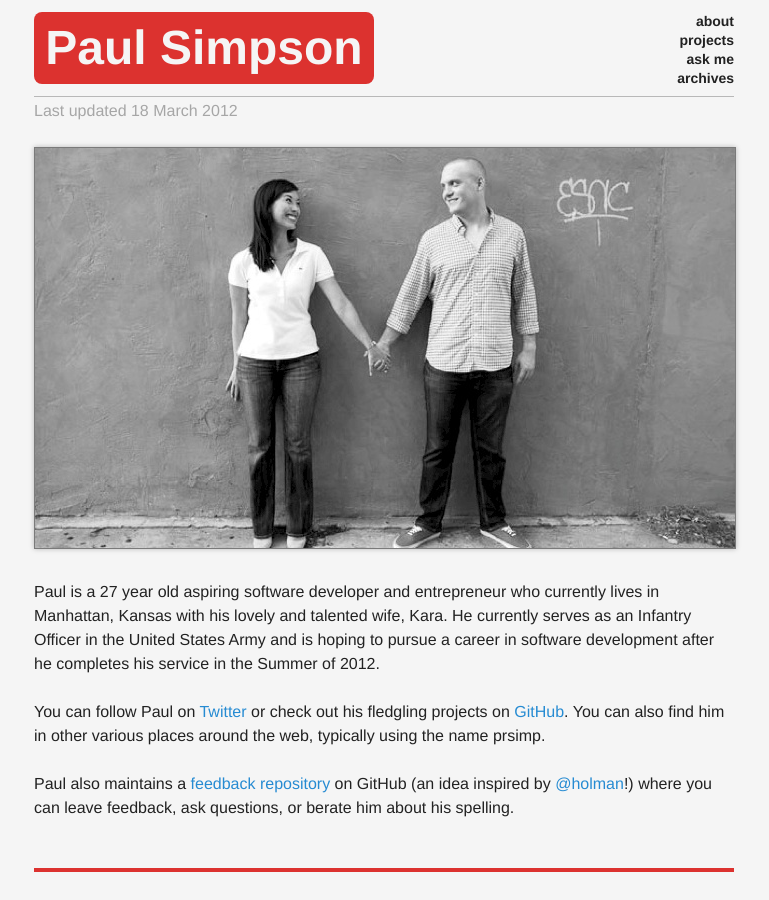
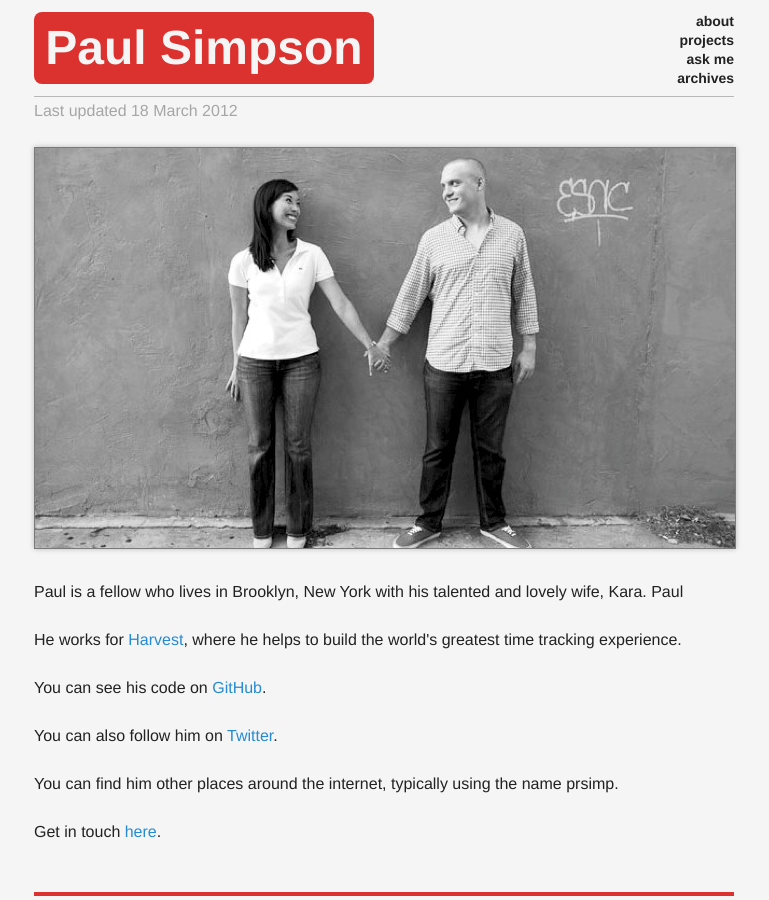
Before and after one commit to prsimp/prsimp.github.io, a Jekyll site: the page built from about.html, in a window 1280 px wide. Shown: the whole page, without its empty margins (266-1035 px from the left). Built offline with Jekyll 4.4.1, drawn with Linux system fonts in a browser that asks for light colours.

Commit message:
Updated about page

```diff
--- a/about.html
+++ b/about.html
@@ -7,13 +7,20 @@ title: About | Paul Simpson
   <h6 class="meta">Last updated 18 March 2012</h6>
   <img src="images/paulandkara.jpg">
   <p>
-    Paul is a 27 year old aspiring software developer and entrepreneur who currently lives in Manhattan, Kansas with his lovely and talented wife, Kara. He currently serves as an Infantry Officer in the United States Army and is hoping to pursue a career in software development after he completes his
-    service in the Summer of 2012.
+    Paul is a fellow who lives in Brooklyn, New York with his talented and lovely wife, Kara. Paul
   </p>
   <p>
-    You can follow Paul on <a href="http://twitter.com/prsimp">Twitter</a> or check out his fledgling projects on <a href="https://github.com/prsimp/">GitHub</a>. You can also find him in other various places around the web, typically using the name prsimp.
+    He works for <a href="http://www.getHarvest.com">Harvest</a>, where he helps to build the world's greatest time tracking experience.
   </p>
   <p>
-    Paul also maintains a <a href="https://github.com/prsimp/feedback/issues">feedback repository</a> on GitHub (an idea inspired by <a href="http://zachholman.com">@holman</a>!) where you can leave feedback, ask questions, or berate him about his spelling.
+    You can see his code on <a href="https://github.com/prsimp/">GitHub</a>.
+  <p>
+    You can also follow him on <a href="http://twitter.com/prsimp">Twitter</a>.
+  </p>
+  <p>
+    You can find him other places around the internet, typically using the name prsimp.
+  </p>
+  <p>
+    Get in touch <a href="https://github.com/prsimp/feedback/issues">here</a>.
   </p>
 </section>
```
